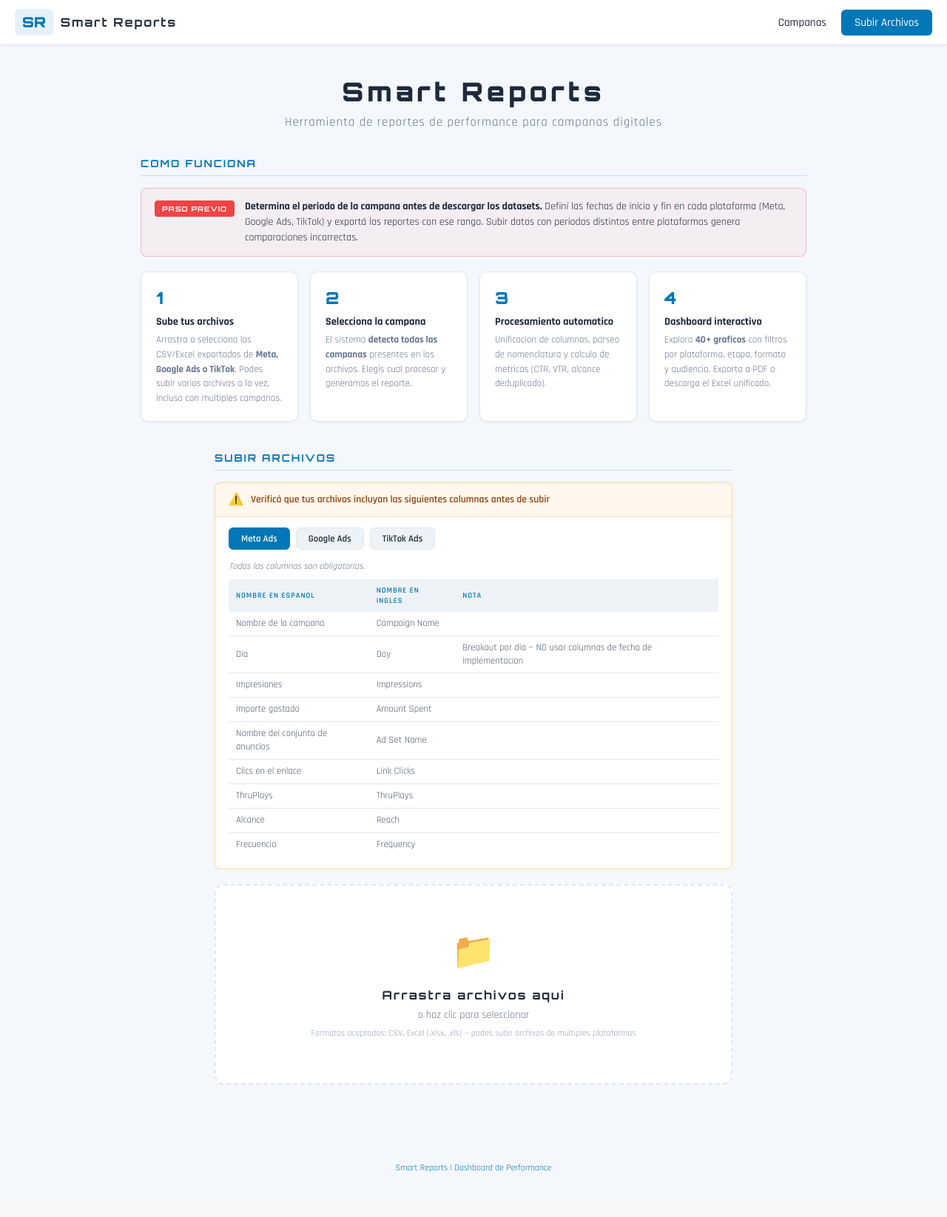
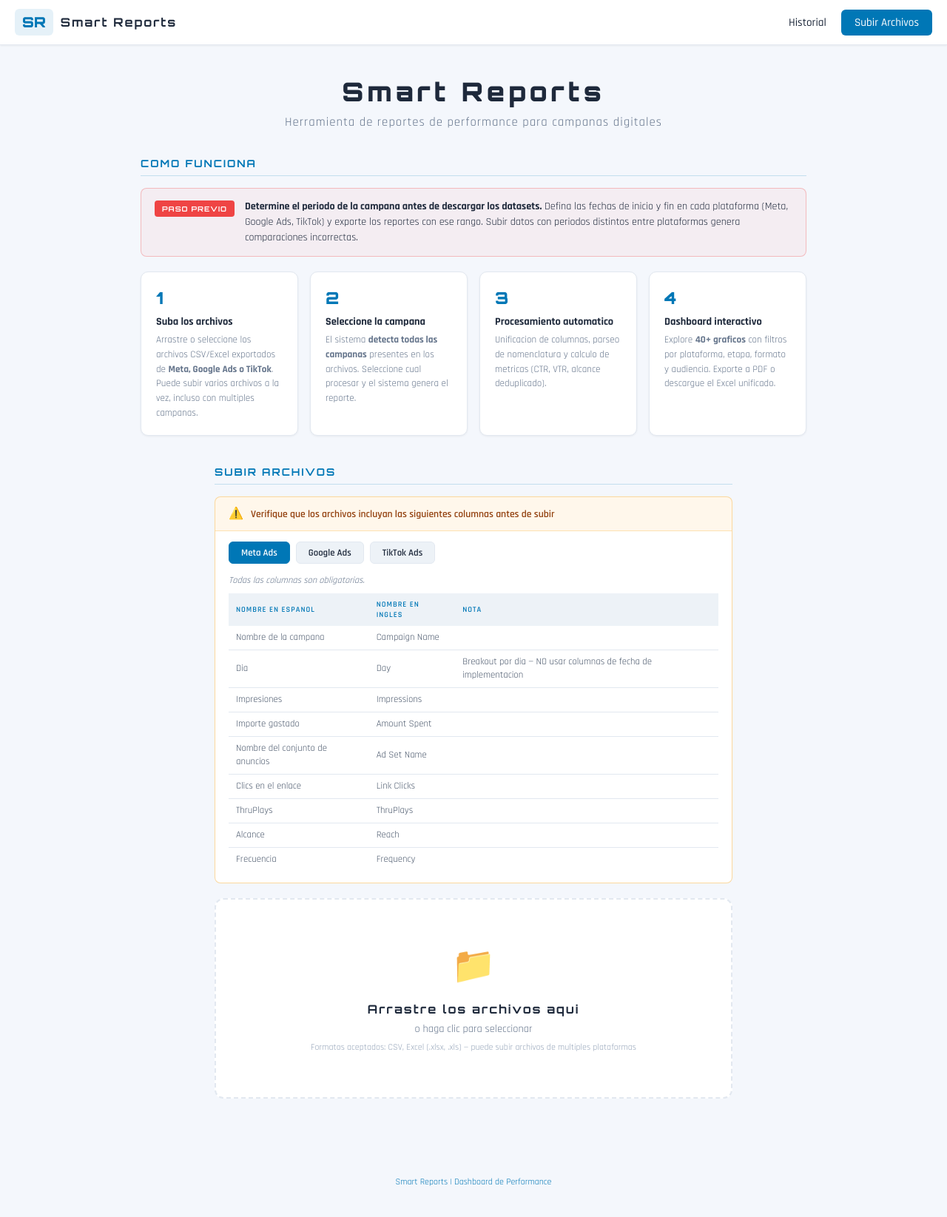
Before and after one commit to andresaguirresm-cpu/reportes-web, a Flask app: page /upload in a window 1280 px wide. Shown: the whole page at 74% size. Before the commit the page ends 1584 px from the top, so only its background shows below. Run offline with Flask 3, Linux system fonts and the light colour scheme.

Commit message:
ux: espanol neutro, historial de campanas, boton regreso a push de data
- Reemplazar voseo argentino por espanol neutro en todos los templates
  (Verifique, Defina, Arrastre, Seleccione, Explore, Exporte, puede subir...)
- index.html: renombrar seccion a "Historial de Campanas", label
  "Ultima ejecucion" -> "Ultima actualizacion de datos", mostrar solo fecha
- base.html: nav link "Campanas" -> "Historial"
- select_campaign.html: titulo "Campanas detectadas en este push de data"
- dashboard.html: boton "Campanas de este push de data" cuando hay session_id
- dashboard.py: recibir y pasar session_id al template
- upload.py: mantener archivos de sesion despues de procesar (no borrar)
  para permitir volver y procesar otra campana del mismo push;
  pasar session_id en redirect al dashboard

Co-Authored-By: Claude Sonnet 4.6 <noreply@anthropic.com>

```diff
--- a/app/routes/dashboard.py
+++ b/app/routes/dashboard.py
@@ -16,10 +16,12 @@ def dashboard(run_id):
     alerts_errores = Alert.query.filter_by(run_id=run_id, tipo='ERROR').all()
 
     auto_print = request.args.get('print') == '1'
+    session_id = request.args.get('session_id', '')
 
     return render_template('dashboard.html',
                            run=run,
                            campaign=campaign,
                            alerts_criticos=alerts_criticos,
                            alerts_errores=alerts_errores,
-                           auto_print=auto_print)
+                           auto_print=auto_print,
+                           session_id=session_id)
--- a/app/routes/upload.py
+++ b/app/routes/upload.py
@@ -173,7 +173,8 @@ def process_campaign():
     if 'error' in result:
         return jsonify(result), 500
 
-    return redirect(url_for('dashboard.dashboard', run_id=result['run_id']))
+    return redirect(url_for('dashboard.dashboard', run_id=result['run_id'],
+                            session_id=session_id))
 
 
 def _process_session_files(session_dir, saved_paths, campaign_name, campaign_filter=None):
@@ -215,10 +216,8 @@ def _process_session_files(session_dir, saved_paths, campaign_name, campaign_fil
     result = process_uploaded_files(file_storages, run.id, campaign.id,
                                     campaign_filter=campaign_filter)
 
-    if 'error' not in result:
-        # Remove session files only after successful processing
-        shutil.rmtree(session_dir, ignore_errors=True)
-
+    # Session files are kept so the user can return and process other campaigns
+    # from the same push. cleanup_old_uploads() removes them after 24 hours.
     return result
 
 
--- a/app/templates/base.html
+++ b/app/templates/base.html
@@ -16,7 +16,7 @@
                 <span class="nav-title">Smart Reports</span>
             </a>
             <div class="nav-links">
-                <a href="{{ url_for('main.campaigns') }}">Campanas</a>
+                <a href="{{ url_for('main.campaigns') }}">Historial</a>
                 <a href="{{ url_for('upload.upload_page') }}" class="btn-nav">Subir Archivos</a>
             </div>
         </div>
--- a/app/templates/dashboard.html
+++ b/app/templates/dashboard.html
@@ -44,7 +44,10 @@
 
         <header class="header">
             <div class="header-nav">
-                <a href="{{ url_for('main.campaigns') }}" class="btn btn-sm">← Campanas</a>
+                <a href="{{ url_for('main.campaigns') }}" class="btn btn-sm">← Historial</a>
+                {% if session_id %}
+                <a href="{{ url_for('upload.select_campaign', session_id=session_id) }}" class="btn btn-sm btn-accent">← Campanas de este push de data</a>
+                {% endif %}
             </div>
             <h1>{{ campaign.name|upper }}</h1>
             <p class="subtitle">Dashboard de Performance | <span class="brand">{{ campaign.brand_display or campaign.brand }}</span> | {{ run.created_at.strftime('%Y-%m-%d') }}</p>
--- a/app/templates/select_campaign.html
+++ b/app/templates/select_campaign.html
@@ -3,11 +3,11 @@
 
 {% block content %}
 <div class="page-header">
-    <h1>Campanas detectadas</h1>
+    <h1>Campanas detectadas en este push de data</h1>
     <a href="{{ url_for('upload.upload_page') }}" class="btn btn-sm">← Subir otros archivos</a>
 </div>
 
-<p class="select-subtitle">Se detectaron {{ campaigns|length }} campana{{ 's' if campaigns|length != 1 else '' }} en los archivos subidos. Selecciona la que queres procesar.</p>
+<p class="select-subtitle">Se detectaron {{ campaigns|length }} campana{{ 's' if campaigns|length != 1 else '' }} en los archivos subidos. Seleccione la que desea procesar.</p>
 
 <div class="campaigns-grid">
     {% for camp in campaigns %}
@@ -49,7 +49,6 @@
 
 {% block scripts %}
 <script>
-// Show spinner when any generate report form is submitted
 document.querySelectorAll('form').forEach(function(form) {
     form.addEventListener('submit', function() {
         document.body.insertAdjacentHTML('beforeend',
--- a/app/templates/upload.html
+++ b/app/templates/upload.html
@@ -21,23 +21,23 @@
         <div class="period-notice">
             <div class="period-notice-step">PASO PREVIO</div>
             <div class="period-notice-body">
-                <strong>Determina el periodo de la campana antes de descargar los datasets.</strong>
-                Definí las fechas de inicio y fin en cada plataforma (Meta, Google Ads, TikTok) y exportá los reportes con ese rango. Subir datos con periodos distintos entre plataformas genera comparaciones incorrectas.
+                <strong>Determine el periodo de la campana antes de descargar los datasets.</strong>
+                Defina las fechas de inicio y fin en cada plataforma (Meta, Google Ads, TikTok) y exporte los reportes con ese rango. Subir datos con periodos distintos entre plataformas genera comparaciones incorrectas.
             </div>
         </div>
         <div class="steps-grid">
             <div class="step-card">
                 <div class="step-number">1</div>
                 <div class="step-content">
-                    <h3>Sube tus archivos</h3>
-                    <p>Arrastra o selecciona los CSV/Excel exportados de <strong>Meta, Google Ads o TikTok</strong>. Podes subir varios archivos a la vez, incluso con multiples campanas.</p>
+                    <h3>Suba los archivos</h3>
+                    <p>Arrastre o seleccione los archivos CSV/Excel exportados de <strong>Meta, Google Ads o TikTok</strong>. Puede subir varios archivos a la vez, incluso con multiples campanas.</p>
                 </div>
             </div>
             <div class="step-card">
                 <div class="step-number">2</div>
                 <div class="step-content">
-                    <h3>Selecciona la campana</h3>
-                    <p>El sistema <strong>detecta todas las campanas</strong> presentes en los archivos. Elegis cual procesar y generamos el reporte.</p>
+                    <h3>Seleccione la campana</h3>
+                    <p>El sistema <strong>detecta todas las campanas</strong> presentes en los archivos. Seleccione cual procesar y el sistema genera el reporte.</p>
                 </div>
             </div>
             <div class="step-card">
@@ -51,7 +51,7 @@
                 <div class="step-number">4</div>
                 <div class="step-content">
                     <h3>Dashboard interactivo</h3>
-                    <p>Explora <strong>40+ graficos</strong> con filtros por plataforma, etapa, formato y audiencia. Exporta a PDF o descarga el Excel unificado.</p>
+                    <p>Explore <strong>40+ graficos</strong> con filtros por plataforma, etapa, formato y audiencia. Exporte a PDF o descargue el Excel unificado.</p>
                 </div>
             </div>
         </div>
@@ -66,7 +66,7 @@
     <div class="columns-required">
         <div class="columns-required-header">
             <span class="columns-required-icon">⚠️</span>
-            <span>Verificá que tus archivos incluyan las siguientes columnas antes de subir</span>
+            <span>Verifique que los archivos incluyan las siguientes columnas antes de subir</span>
         </div>
         <div class="platform-tabs">
             <button class="tab-btn active" onclick="showTab('meta', this)">Meta Ads</button>
@@ -132,9 +132,9 @@
 
         <div id="dropZone" class="drop-zone">
             <div class="drop-icon">📁</div>
-            <h3>Arrastra archivos aqui</h3>
-            <p>o haz clic para seleccionar</p>
-            <p class="drop-hint">Formatos aceptados: CSV, Excel (.xlsx, .xls) — podes subir archivos de multiples plataformas</p>
+            <h3>Arrastre los archivos aqui</h3>
+            <p>o haga clic para seleccionar</p>
+            <p class="drop-hint">Formatos aceptados: CSV, Excel (.xlsx, .xls) — puede subir archivos de multiples plataformas</p>
             <input type="file" id="fileInput" name="files" multiple accept=".csv,.xlsx,.xls" class="file-input-hidden">
         </div>
 
```
Also changed, not shown: app/templates/index.html (+5 -5 lines).
